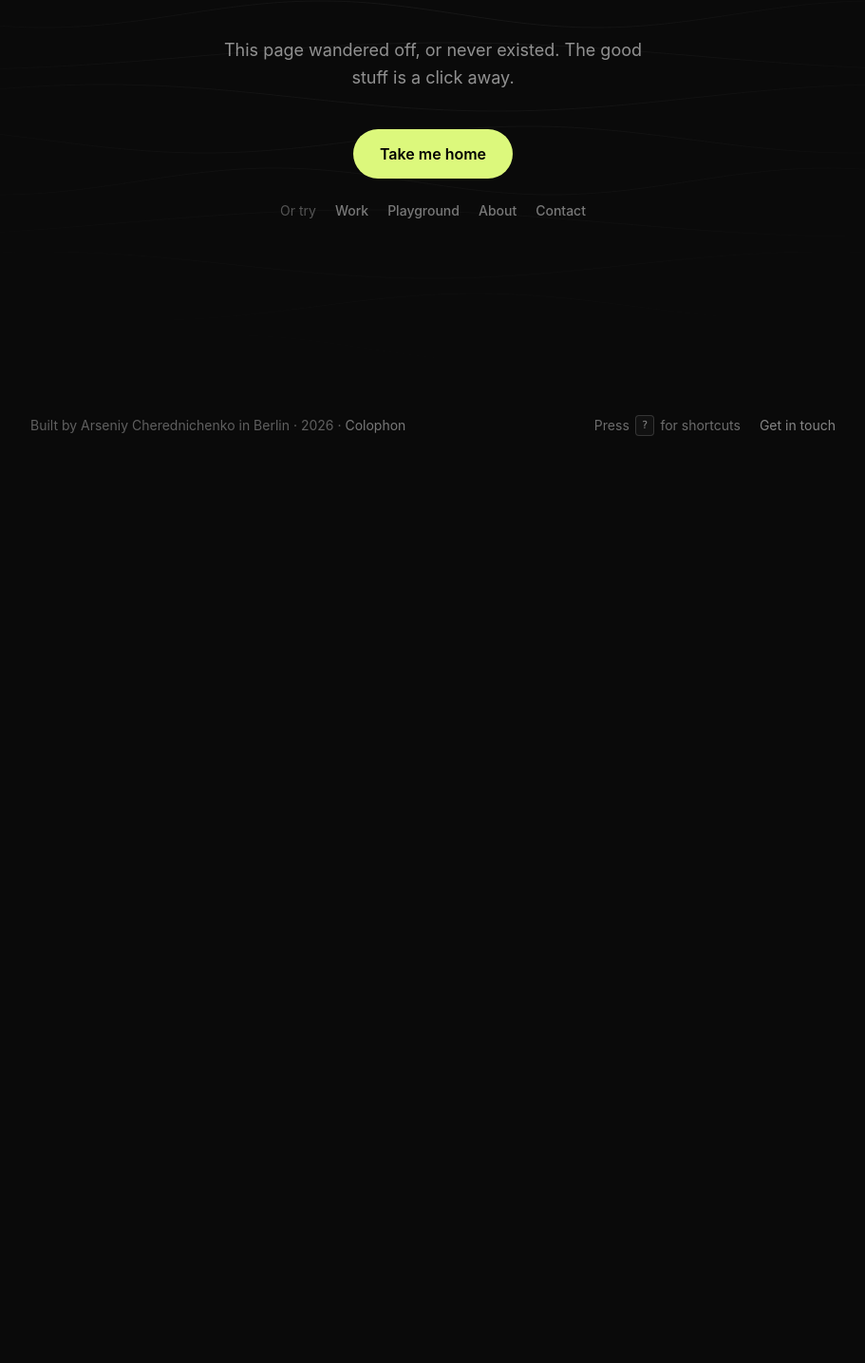
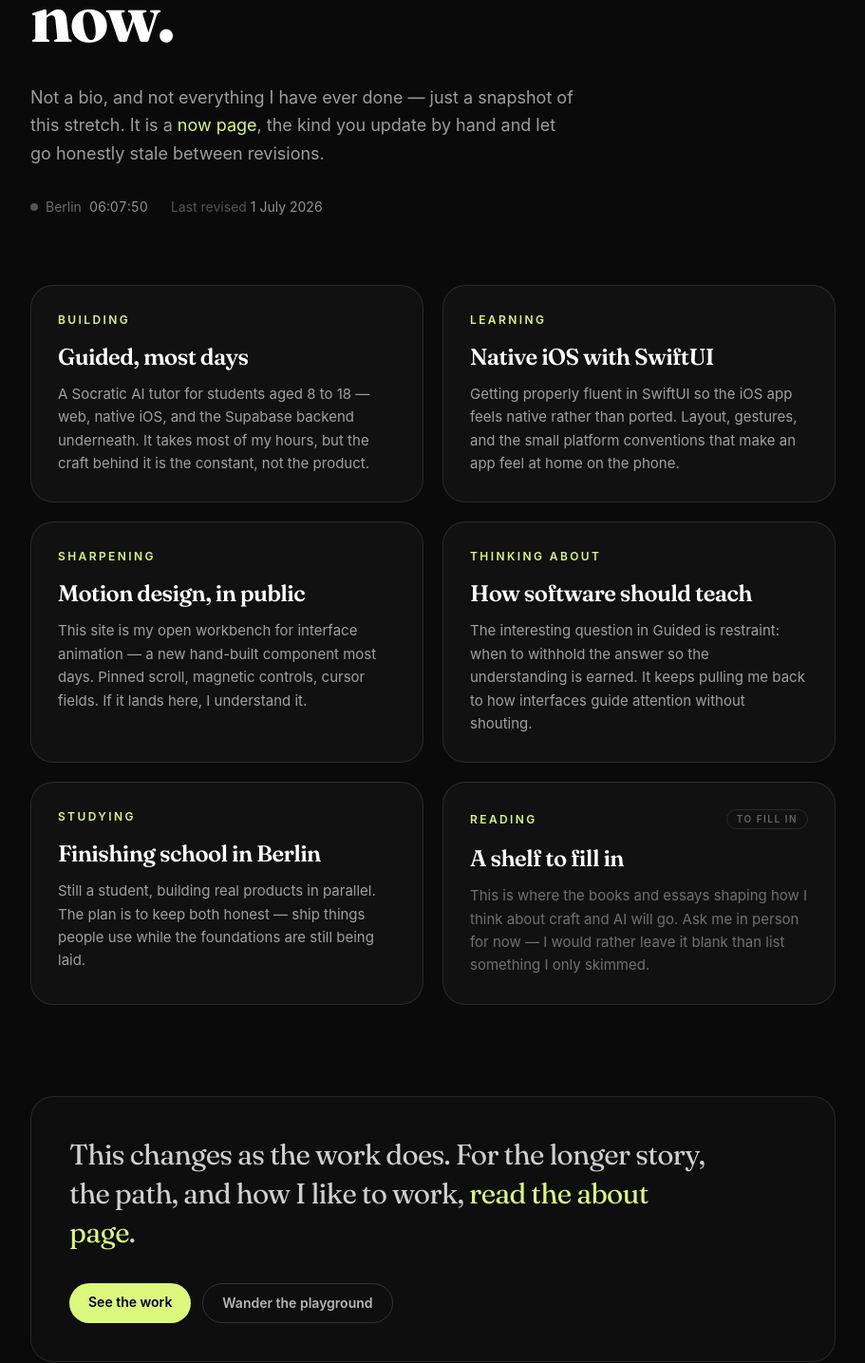
Before and after one commit to ArseniyCherednichenko/portfolio, a React (Vite) app: page /now in a window 1280 px wide. Shown: the part 315-1750 px from the top of the page at 95% size, without its empty margins (184-1095 px from the left). Before the commit the page ends 822 px from the top, so only its background shows below. Built offline with nearby package versions, Linux system fonts and the light colour scheme.

Commit message:
Add /now page: an honest, dated snapshot of what I am focused on

```diff
--- a/src/App.tsx
+++ b/src/App.tsx
@@ -4,6 +4,7 @@ import Home from './pages/Home'
 import About from './pages/About'
 import Work from './pages/Work'
 import Playground from './pages/Playground'
+import Now from './pages/Now'
 import Toolkit from './pages/Toolkit'
 import WorkDetail from './pages/WorkDetail'
 import Contact from './pages/Contact'
@@ -18,6 +19,7 @@ export default function App() {
         <Route path="about" element={<About />} />
         <Route path="work" element={<Work />} />
         <Route path="playground" element={<Playground />} />
+        <Route path="now" element={<Now />} />
         <Route path="toolkit" element={<Toolkit />} />
         <Route path="work/:slug" element={<WorkDetail />} />
         <Route path="contact" element={<Contact />} />
--- /dev/null
+++ b/src/data/now.ts
@@ -0,0 +1,61 @@
+// Single source of truth for the /now page — a snapshot of what Arseniy is
+// focused on at the moment, in the spirit of the "now page" convention
+// (nownownow.com). This is deliberately time-stamped: a now page is honest
+// precisely because it goes stale, so LAST_UPDATED reflects when the content
+// below was actually last revised, not when the site was built or deployed.
+//
+// EDITING: change LAST_UPDATED to today's date whenever you touch the items.
+// Keep everything here true. Entries marked `placeholder: true` render with a
+// visible "to fill in" treatment — they are honest prompts, not claims, and
+// should be replaced with real detail (or removed) rather than left forever.
+
+/** ISO date (YYYY-MM-DD) the entries below were last revised. */
+export const LAST_UPDATED = '2026-07-01'
+
+/** Where Arseniy is, for the little dateline under the title. */
+export const LOCATION = 'Berlin'
+
+export interface NowItem {
+  /** Small category label, e.g. "Building". */
+  label: string
+  /** One-line headline for the focus. */
+  title: string
+  /** A sentence or two of honest detail. */
+  body: string
+  /** Marks an item as a prompt to fill in later, not a current claim. */
+  placeholder?: boolean
+}
+
+export const NOW_ITEMS: readonly NowItem[] = [
+  {
+    label: 'Building',
+    title: 'Guided, most days',
+    body: 'A Socratic AI tutor for students aged 8 to 18 — web, native iOS, and the Supabase backend underneath. It takes most of my hours, but the craft behind it is the constant, not the product.',
+  },
+  {
+    label: 'Learning',
+    title: 'Native iOS with SwiftUI',
+    body: 'Getting properly fluent in SwiftUI so the iOS app feels native rather than ported. Layout, gestures, and the small platform conventions that make an app feel at home on the phone.',
+  },
+  {
+    label: 'Sharpening',
+    title: 'Motion design, in public',
+    body: 'This site is my open workbench for interface animation — a new hand-built component most days. Pinned scroll, magnetic controls, cursor fields. If it lands here, I understand it.',
+  },
+  {
+    label: 'Thinking about',
+    title: 'How software should teach',
+    body: 'The interesting question in Guided is restraint: when to withhold the answer so the understanding is earned. It keeps pulling me back to how interfaces guide attention without shouting.',
+  },
+  {
+    label: 'Studying',
+    title: 'Finishing school in Berlin',
+    body: 'Still a student, building real products in parallel. The plan is to keep both honest — ship things people use while the foundations are still being laid.',
+  },
+  {
+    label: 'Reading',
+    title: 'A shelf to fill in',
+    body: 'This is where the books and essays shaping how I think about craft and AI will go. Ask me in person for now — I would rather leave it blank than list something I only skimmed.',
+    placeholder: true,
+  },
+]
--- /dev/null
+++ b/src/pages/Now.tsx
@@ -0,0 +1,171 @@
+import { motion, useReducedMotion } from 'framer-motion'
+import { Link } from 'react-router-dom'
+import { Reveal } from '../components/Reveal'
+import { Eyebrow } from '../components/Eyebrow'
+import { GradientText } from '../components/GradientText'
+import { SpotlightCard } from '../components/SpotlightCard'
+import { Seo } from '../components/Seo'
+import { useBerlinTime } from '../hooks/useBerlinTime'
+import { LAST_UPDATED, LOCATION, NOW_ITEMS } from '../data/now'
+
+const EASE = [0.16, 1, 0.3, 1] as const
+
+// Format the ISO LAST_UPDATED date as "1 July 2026" without pulling in a date
+// library. Parsed as UTC so the day never shifts by timezone.
+function formatUpdated(iso: string): string {
+  const [y, m, d] = iso.split('-').map(Number)
+  if (!y || !m || !d) return iso
+  const date = new Date(Date.UTC(y, m - 1, d))
+  return new Intl.DateTimeFormat('en-GB', {
+    day: 'numeric',
+    month: 'long',
+    year: 'numeric',
+    timeZone: 'UTC',
+  }).format(date)
+}
+
+// The /now page: an honest, dated snapshot of what I'm focused on right now.
+// A recognised personal-site convention (nownownow.com) — deliberately a
+// moment in time, not a permanent bio. It de-centers any single project by
+// showing the whole of what a week actually looks like.
+export default function Now() {
+  const reduce = useReducedMotion()
+  const { time, awake } = useBerlinTime()
+  const updated = formatUpdated(LAST_UPDATED)
+
+  return (
+    <>
+      <Seo
+        title="Now"
+        description="What Arseniy Cherednichenko is focused on right now — building, learning, and thinking about, from Berlin. A dated snapshot, updated by hand."
+      />
+
+      {/* HEADER */}
+      <header className="mx-auto w-full max-w-4xl px-6 pb-10 pt-36 sm:pt-44">
+        <motion.div
+          initial={{ opacity: 0, y: 16 }}
+          animate={{ opacity: 1, y: 0 }}
+          transition={{ duration: 0.6, ease: EASE }}
+        >
+          <Eyebrow>Now</Eyebrow>
+        </motion.div>
+        <motion.h1
+          initial={{ opacity: 0, y: 24 }}
+          animate={{ opacity: 1, y: 0 }}
+          transition={{ duration: 0.7, delay: 0.05, ease: EASE }}
+          className="mt-6 font-display text-5xl font-bold leading-[1.05] tracking-tight sm:text-7xl"
+        >
+          What I am <GradientText>focused on</GradientText> right now.
+        </motion.h1>
+        <motion.p
+          initial={{ opacity: 0, y: 24 }}
+          animate={{ opacity: 1, y: 0 }}
+          transition={{ duration: 0.7, delay: 0.15, ease: EASE }}
+          className="mt-8 max-w-xl text-lg leading-relaxed text-white/60"
+        >
+          Not a bio, and not everything I have ever done — just a snapshot of
+          this stretch. It is a{' '}
+          <a
+            href="https://nownownow.com/about"
+            target="_blank"
+            rel="noreferrer"
+            className="text-[#DCF87C] underline-offset-4 hover:underline"
+          >
+            now page
+          </a>
+          , the kind you update by hand and let go honestly stale between
+          revisions.
+        </motion.p>
+
+        {/* DATELINE — live Berlin time + last revised */}
+        <motion.div
+          initial={{ opacity: 0, y: 16 }}
+          animate={{ opacity: 1, y: 0 }}
+          transition={{ duration: 0.7, delay: 0.25, ease: EASE }}
+          className="mt-8 flex flex-wrap items-center gap-x-6 gap-y-2 text-sm text-white/40"
+        >
+          <span className="inline-flex items-center gap-2">
+            <span className="relative flex h-2 w-2">
+              {awake && !reduce && (
+                <span className="absolute inline-flex h-full w-full animate-ping rounded-full bg-[#DCF87C] opacity-60" />
+              )}
+              <span
+                className={`relative inline-flex h-2 w-2 rounded-full ${awake ? 'bg-[#DCF87C]' : 'bg-white/30'}`}
+              />
+            </span>
+            {LOCATION}
+            <span className="tabular-nums text-white/55">{time}</span>
+          </span>
+          <span className="text-white/30">
+            Last revised <span className="text-white/55">{updated}</span>
+          </span>
+        </motion.div>
+      </header>
+
+      {/* FOCUS GRID */}
+      <section className="mx-auto grid w-full max-w-4xl gap-5 px-6 py-8 sm:grid-cols-2">
+        {NOW_ITEMS.map((item, i) => (
+          <Reveal key={item.label} delay={i * 0.05}>
+            <SpotlightCard className="h-full">
+              <div className="flex h-full flex-col p-6 sm:p-7">
+                <div className="flex items-center justify-between gap-3">
+                  <span className="text-xs font-semibold uppercase tracking-[0.2em] text-[#DCF87C]">
+                    {item.label}
+                  </span>
+                  {item.placeholder && (
+                    <span className="rounded-full border border-white/10 px-2.5 py-0.5 text-[10px] font-semibold uppercase tracking-[0.15em] text-white/35">
+                      To fill in
+                    </span>
+                  )}
+                </div>
+                <h2 className="mt-4 font-display text-2xl font-semibold leading-tight tracking-tight">
+                  {item.title}
+                </h2>
+                <p
+                  className={`mt-3 text-[15px] leading-relaxed ${
+                    item.placeholder ? 'text-white/40' : 'text-white/60'
+                  }`}
+                >
+                  {item.body}
+                </p>
+              </div>
+            </SpotlightCard>
+          </Reveal>
+        ))}
+      </section>
+
+      {/* CLOSING */}
+      <section className="mx-auto w-full max-w-4xl px-6 py-16">
+        <Reveal>
+          <div className="rounded-3xl border border-white/10 bg-white/[0.02] p-8 sm:p-10">
+            <p className="max-w-2xl font-display text-2xl leading-snug tracking-tight text-white/80 sm:text-3xl">
+              This changes as the work does. For the longer story, the path,
+              and how I like to work,{' '}
+              <Link
+                to="/about"
+                className="text-[#DCF87C] underline-offset-4 hover:underline"
+              >
+                read the about page
+              </Link>
+              .
+            </p>
+            <div className="mt-8 flex flex-wrap gap-3 text-sm">
+              <Link
+                to="/work"
+                className="rounded-full bg-[#DCF87C] px-5 py-2.5 font-semibold text-black transition hover:brightness-105"
+              >
+                See the work
+              </Link>
+              <Link
+                to="/playground"
+                className="rounded-full border border-white/15 px-5 py-2.5 font-semibold text-white/70 transition hover:border-white/30 hover:text-white"
+              >
+                Wander the playground
+              </Link>
+            </div>
+          </div>
+        </Reveal>
+      </section>
+    </>
+  )
+}
```
